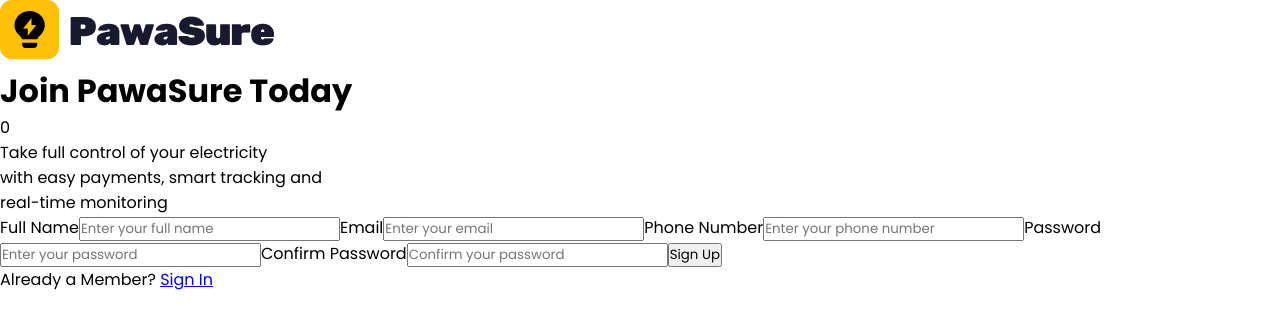
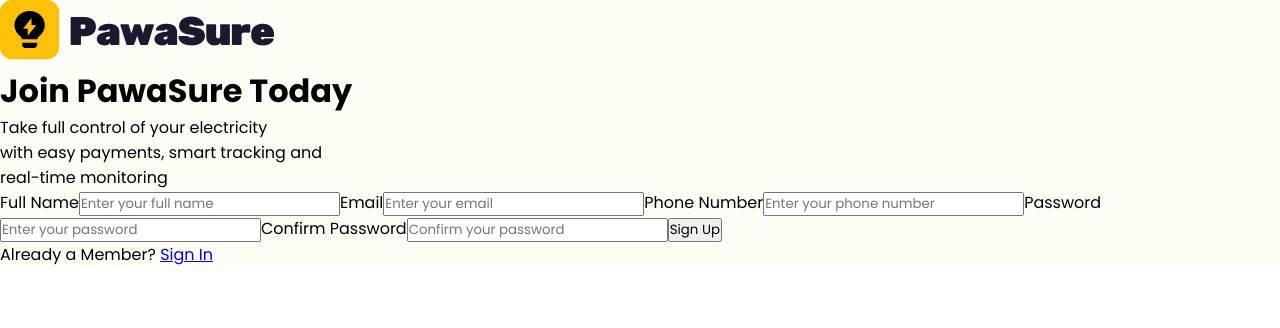
Before and after one commit to mrauthentik/pawa, a React (Vite) app in the folder pawa-sure/: page /signup in a window 1280 px wide. Shown: the top 328 px of the page. Built offline with nearby package versions, Linux system fonts and the light colour scheme.

Commit message:
add background color variable and style for SignUp container

```diff
--- a/pawa-sure/src/App.css
+++ b/pawa-sure/src/App.css
@@ -5,6 +5,7 @@
 :root{
     --yellow: #FFC107;
     --blue: #1A1A2E;
+    --bg-color: #FFFCF6;
 }
 
 /* #########  Global styles ########### */
@@ -26,5 +27,7 @@
 
 
 /* #########  SignUp styles ########### */
-
+.signup-container{
+    background-color: var(--bg-color);
+}
 /* #########  SignUp styles end here ########### */
--- a/pawa-sure/src/Components/Auth/SignUp.tsx
+++ b/pawa-sure/src/Components/Auth/SignUp.tsx
@@ -6,7 +6,7 @@ const SignUp: React.FC = ()=>{
         <div className='signup-container'>
             <img src={logo} alt='PawaSure Logo' />
             <div className="signup-header-text">
-                <h1>Join PawaSure Today</h1>0
+                <h1>Join PawaSure Today</h1>
             </div>
             <div className="signup-mini-text">
                 <p>Take full control of your electricity <br />
```
